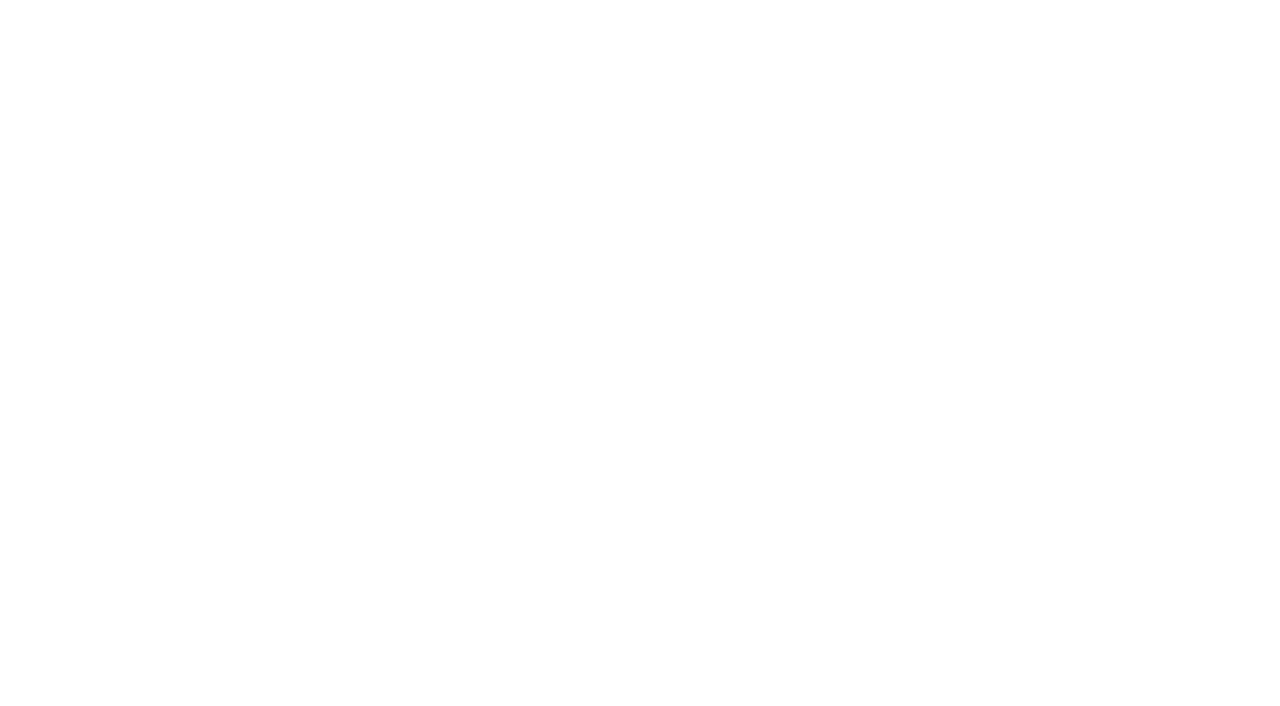
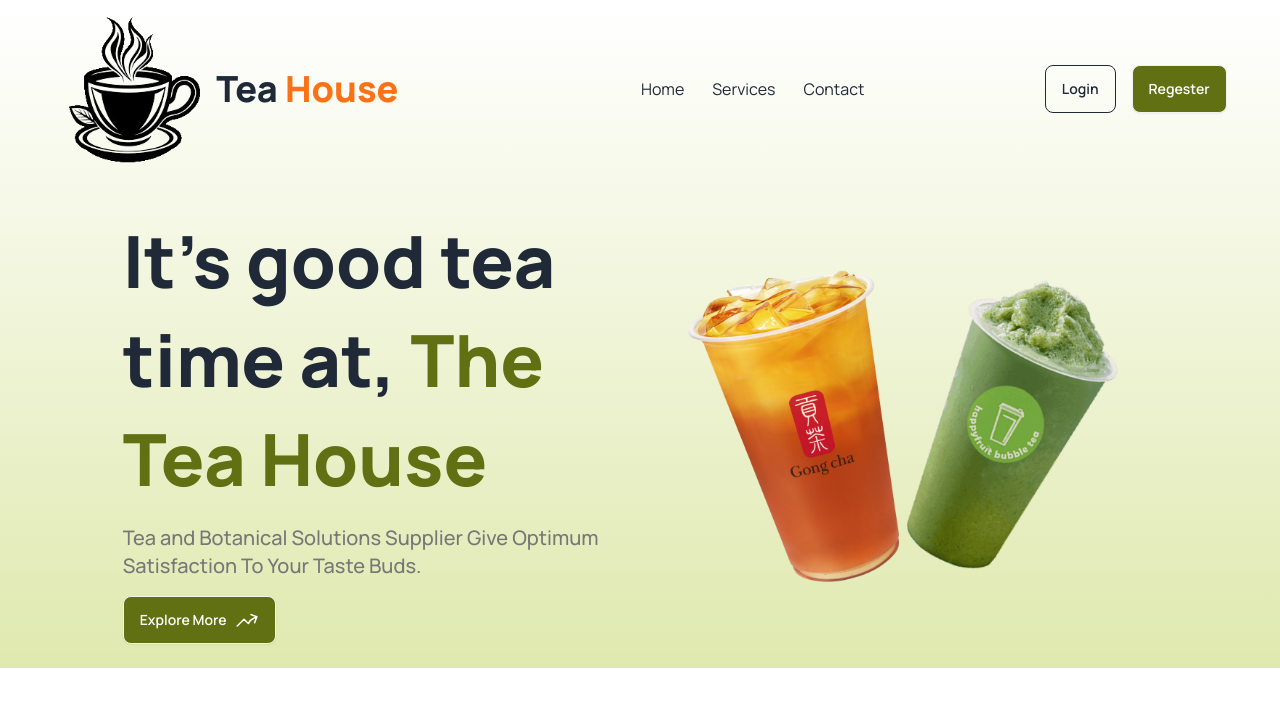
Before and after one commit to tanvir-hasan-code/Tea-House, a plain HTML site: page index.html in a window 1280 px wide. Drawn offline with nearby package versions, Linux system fonts and the light colour scheme.

Commit message:
header section Add

```diff
--- a/index.html
+++ b/index.html
@@ -1,13 +1,113 @@
 <!DOCTYPE html>
 <html lang="en">
-<head>
-    <meta charset="UTF-8">
-    <meta name="viewport" content="width=device-width, initial-scale=1.0">
+  <head>
+    <meta charset="UTF-8" />
+    <meta name="viewport" content="width=device-width, initial-scale=1.0" />
     <title>Tea-House</title>
-    <!-- Tailwind Css CDN -->
-    <script src="https://unpkg.com/@tailwindcss/browser@4"></script>
-</head>
-<body>
+    <!--DaisyUI and Tailwind Css CDN -->
+    <link
+      href="https://cdn.jsdelivr.net/npm/daisyui@4.12.23/dist/full.min.css"
+      rel="stylesheet"
+      type="text/css"
+    />
+    <script src="https://cdn.tailwindcss.com"></script>
+    <!-- font-script -->
+    <link rel="preconnect" href="https://fonts.googleapis.com" />
+    <link rel="preconnect" href="https://fonts.gstatic.com" crossorigin />
+    <link
+      href="https://fonts.googleapis.com/css2?family=Manrope:wght@200..800&display=swap"
+      rel="stylesheet"
+    />
+    <!-- Style section -->
+    <style>
+      .manrope-font {
+        font-family: "Manrope", serif;
+      }
 
-</body>
+      @keyframes slideInFromLeft {
+    from { transform: translateX(-100%); }
+    to { transform: translateX(0); }
+     }
+    .banner-title {
+      animation: slideInFromLeft 1s ease-in-out;
+    }
+
+    @keyframes slideInFromRight {
+    from { transform: translateX(100%); }
+    to { transform: translateX(0); }
+    }
+   .banner-discription{
+     animation: slideInFromRight 1s ease-in-out;
+    }
+    @keyframes sideinFrombottom{
+        from { transform: translateY(100%); }
+    to { transform: translateY(0); }
+    }
+    .banner-btn{
+        animation: sideinFrombottom .5s ease-in-out;
+    }
+    </style>
+  </head>
+  <body class="manrope-font">
+    <!-- header section start -->
+    <header class=" bg-gradient-to-b from-white to-[#dfe9ae] md:pb-6">
+      <!-- navigation section start -->
+      <nav class="md:w-11/12 mx-auto flex items-center justify-between mt-2 px-4 md:px-0">
+        <div class="flex items-center">
+          <img class="w-[25%] md:w-[40%]" src="images/logo.png" alt="Logo"/>
+          <h1 class="text-3xl md:text-4xl font-extrabold ">Tea <span class="text-orange-500"> House</span></h1>
+        </div>
+        <div>
+          <ul class="md:flex gap-7 hidden">
+            <a href="#"> <li>Home</li> </a
+            ><a href="#"> <li>Services</li> </a
+            ><a href="#">
+              <li>Contact</li>
+            </a>
+          </ul>
+        </div>
+        <div>
+          <ul class="md:flex gap-4 hidden">
+            <a href="#">
+              <button class="btn btn-outline ">Login</button> </a
+            ><a href="#">
+              <button class="btn bg-[#607012] text-white">Regester</button>
+            </a>
+          </ul>
+        </div>
+        <div class="md:hidden">
+            <a href="#"><svg xmlns="http://www.w3.org/2000/svg" fill="none" viewBox="0 0 24 24" stroke-width="1.5" stroke="currentColor" class="size-10 text-orange-700">
+                <path stroke-linecap="round" stroke-linejoin="round" d="M3.75 6.75h16.5M3.75 12h16.5m-16.5 5.25h16.5" />
+              </svg>
+              </a>
+        </div>
+      </nav>
+      <!-- navigation section closed -->
+       <!-- banner-section start -->
+        <section  class="px-4 md:w-10/12 mx-auto mt-8 md:mt-10 md:flex md:justify-between md:gap-20 md:items-center">
+            <div class="md:w-[50%]">
+                <h1 class="font-extrabold text-7xl md:leading-snug banner-title">It's good tea time  at, <span class="text-[#607012]">The Tea House</span></h1>
+                <p class="text-[#777777] font-medium md:text-xl mt-4 banner-discription">Tea and Botanical Solutions Supplier Give Optimum Satisfaction To Your Taste Buds.</p>
+                <button class="btn bg-[#607012] text-white mt-4 banner-btn">Explore More<svg xmlns="http://www.w3.org/2000/svg" fill="none" viewBox="0 0 24 24" stroke-width="1.5" stroke="currentColor" class="size-6">
+                    <path stroke-linecap="round" stroke-linejoin="round" d="M2.25 18 9 11.25l4.306 4.306a11.95 11.95 0 0 1 5.814-5.518l2.74-1.22m0 0-5.94-2.281m5.94 2.28-2.28 5.941" />
+                  </svg>
+                  </button>
+            </div>
+            <div class="md:w-[50%] mt-10 md:mt-0">
+                <img src="images/banner.png" alt="Banner-Img">
+            </div>
+        </section>
+       <!-- banner-section closed -->
+    </header>
+    <!-- header section closed -->
+     <!-- main section start -->
+      <main>
+        <!-- featured Products Section start -->
+         <section>
+            <!-- <h1>Our Featured Products</h1> -->
+         </section>
+        <!-- featured Products Section closed -->
+      </main>
+     <!-- main section closed -->
+  </body>
 </html>
```
Also changed, not shown: images/logo.png (added).
